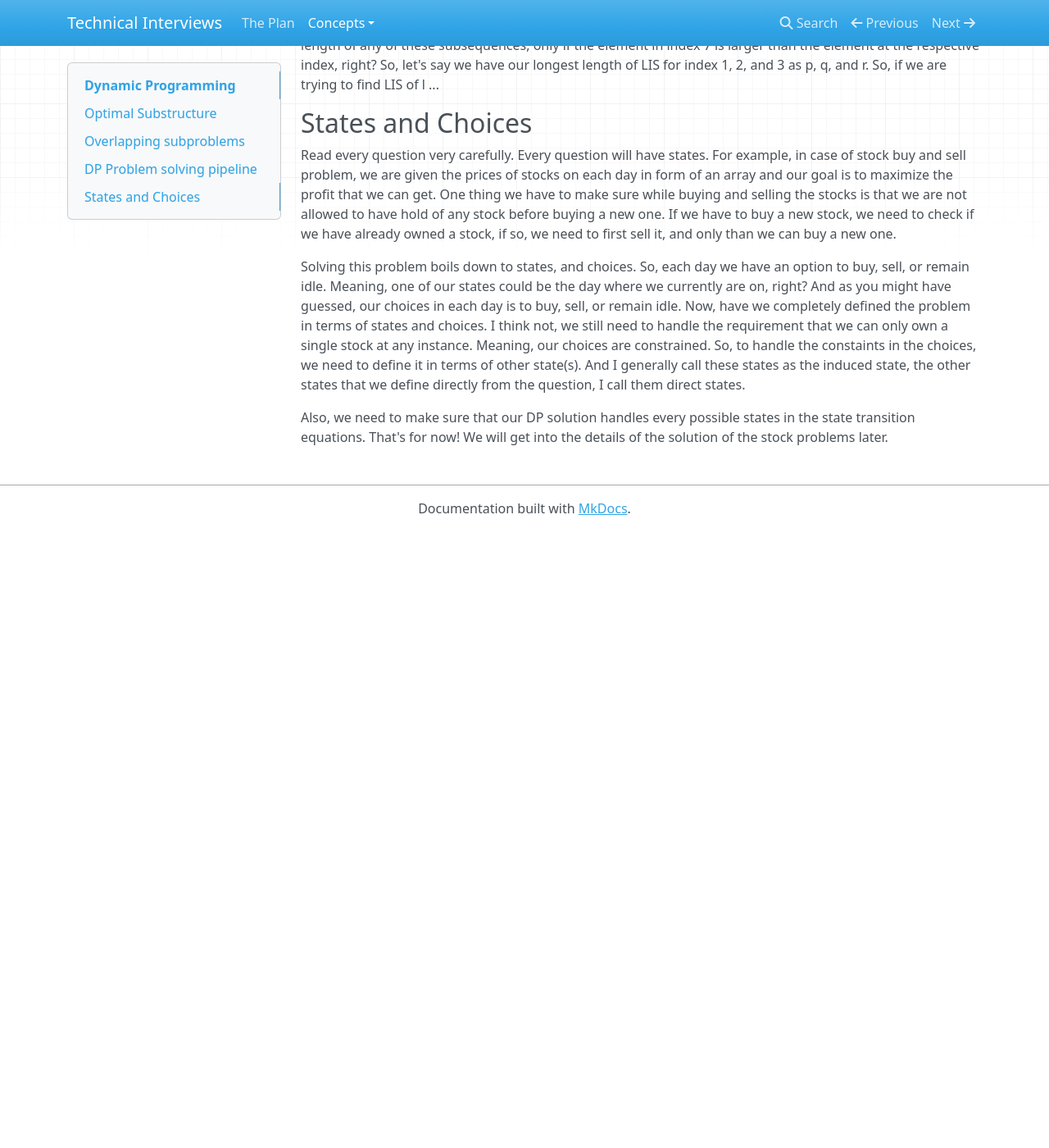
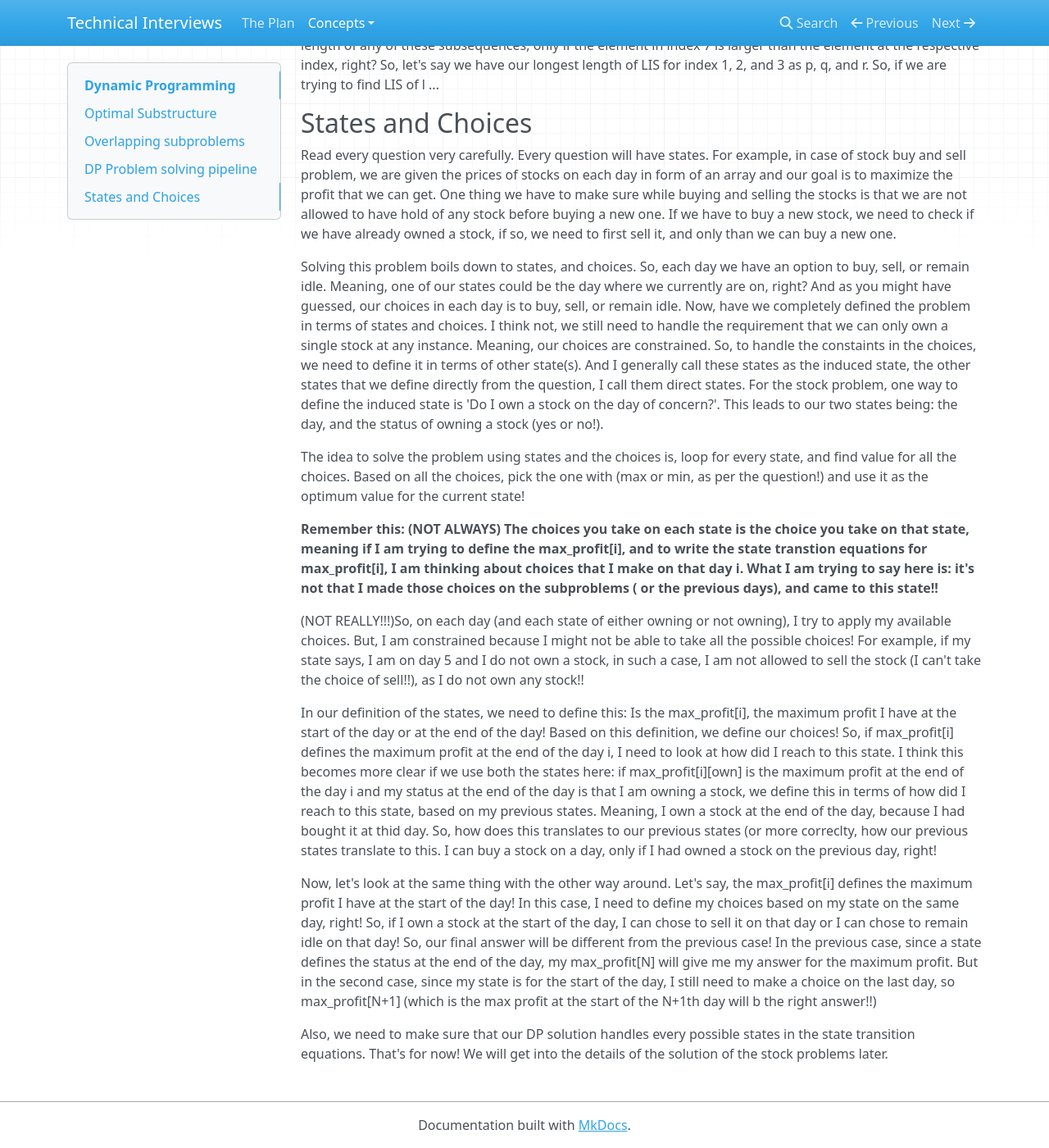
Before and after one commit to psbd/psbd.github.io, an MkDocs documentation site: the page built from docs/concepts/dp.md, in a window 1280 px wide and 1400 px high, scrolled down 3255 px. Shown: the whole window at 82% size. Built offline with MkDocs 1.6.1, drawn with Linux system fonts in a browser that asks for light colours; nearby versions of some CDN libraries; before the commit the page ends 3903 px from its top, so only the background shows below that.

Commit message:
Some more details on DP

```diff
--- a/docs/concepts/dp.md
+++ b/docs/concepts/dp.md
@@ -50,6 +50,16 @@ Now, let's try to rephrase our problem as a development from the subproblems. Li
 
 Read every question very carefully. Every question will have states. For example, in case of stock buy and sell problem, we are given the prices of stocks on each day in form of an array and our goal is to maximize the profit that we can get. One thing we have to make sure while buying and selling the stocks is that we are not allowed to have hold of any stock before buying a new one. If we have to buy a new stock, we need to check if we have already owned a stock, if so, we need to first sell it, and only than we can buy a new one.
 
-Solving this problem boils down to states, and choices. So, each day we have an option to buy, sell, or remain idle. Meaning, one of our states could be the day where we currently are on, right? And as you might have guessed, our choices in each day is to buy, sell, or remain idle. Now, have we completely defined the problem in terms of states and choices. I think not, we still need to handle the requirement that we can only own a single stock at any instance. Meaning, our choices are constrained. So, to handle the constaints in the choices, we need to define it in terms of other state(s). And I generally call these states as the induced state, the other states that we define directly from the question, I call them direct states.
+Solving this problem boils down to states, and choices. So, each day we have an option to buy, sell, or remain idle. Meaning, one of our states could be the day where we currently are on, right? And as you might have guessed, our choices in each day is to buy, sell, or remain idle. Now, have we completely defined the problem in terms of states and choices. I think not, we still need to handle the requirement that we can only own a single stock at any instance. Meaning, our choices are constrained. So, to handle the constaints in the choices, we need to define it in terms of other state(s). And I generally call these states as the induced state, the other states that we define directly from the question, I call them direct states. For the stock problem, one way to define the induced state is 'Do I own a stock on the day of concern?'. This leads to our two states being: the day, and the status of owning a stock (yes or no!).
+
+The idea to solve the problem using states and the choices is, loop for every state, and find value for all the choices. Based on all the choices, pick the one with (max or min, as per the question!) and use it as the optimum value for the current state!
+
+**Remember this: (NOT ALWAYS) The choices you take on each state is the choice you take on that state, meaning if I am trying to define the max_profit[i], and to write the state transtion equations for max_profit[i], I am thinking about choices that I make on that day i. What I am trying to say here is: it's not that I made those choices on the subproblems ( or the previous days), and came to this state!!**
+
+(NOT REALLY!!!)So, on each day (and each state of either owning or not owning), I try to apply my available choices. But, I am constrained because I might not be able to take all the possible choices! For example, if my state says, I am on day 5 and I do not own a stock, in such a case, I am not allowed to sell the stock (I can't take the choice of sell!!), as I do not own any stock!!
+
+In our definition of the states, we need to define this: Is the max_profit[i], the maximum profit I have at the start of the day or at the end of the day! Based on this definition, we define our choices! So, if max_profit[i] defines the maximum profit at the end of the day i, I need to look at how did I reach to this state. I think this becomes more clear if we use both the states here: if max_profit[i][own] is the maximum profit at the end of the day i and my status at the end of the day is that I am owning a stock, we define this in terms of how did I reach to this state, based on my previous states. Meaning, I own a stock at the end of the day, because I had bought it at thid day. So, how does this translates to our previous states (or more correclty, how our previous states translate to this. I can buy a stock on a day, only if I had owned a stock on the previous day, right!
+
+Now, let's look at the same thing with the other way around. Let's say, the max_profit[i] defines the maximum profit I have at the start of the day! In this case, I need to define my choices based on my state on the same day, right! So, if I own a stock at the start of the day, I can chose to sell it on that day or I can chose to remain idle on that day! So, our final answer will be different from the previous case! In the previous case, since a state defines the status at the end of the day, my max_profit[N] will give me my answer for the maximum profit. But in the second case, since my state is for the start of the day, I still need to make a choice on the last day, so max_profit[N+1] (which is the max profit at the start of the N+1th day will b the right answer!!) <HUUHHH!! I can feel lossing my mind here!!>
 
 Also, we need to make sure that our DP solution handles every possible states in the state transition equations. That's for now! We will get into the details of the solution of the stock problems later.
```
